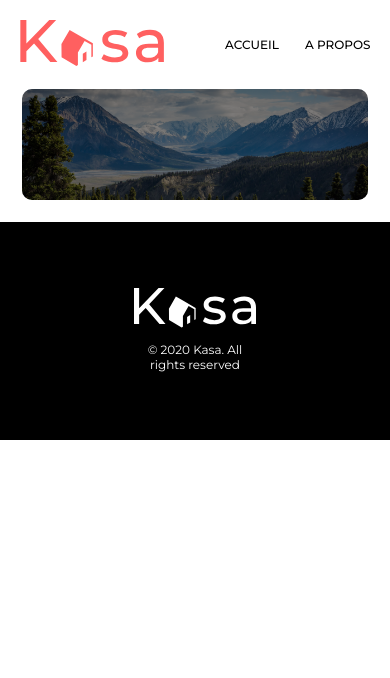
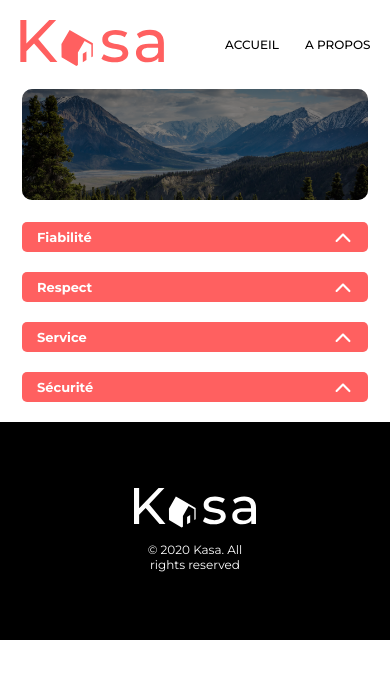
Before and after one commit to AlexiaA-J/kasa, a React (Create React App) app: page /about in a window 390 px wide. Shown: the top 678 px of the page. Built offline with nearby package versions, Linux system fonts and the light colour scheme.

Commit message:
Add Collapse to About page +style + responsive

```diff
--- /dev/null
+++ b/src/pages/About/__about.scss
@@ -0,0 +1,5 @@
+.about-collapses {
+    @media (min-width: $breakpoint) {
+        margin: 16px 0 8px 0;
+    }
+}
--- a/src/pages/About/index.jsx
+++ b/src/pages/About/index.jsx
@@ -1,4 +1,5 @@
 import Banner from "../../components/Banner"
+import Collapse from "../../components/Collapse"
 
 function About() {
     return (
@@ -6,6 +7,32 @@
             <Banner
                 className='about-banner'
             />
+            <div className="about-collapses">
+                <Collapse
+                    title='Fiabilité'
+                    text='Les annonces postées sur Kasa garantissent une fiabilité totale.
+                        Les photos sont conformes aux logements, et toutes les informations vérifiées par nos équipes.'
+                    />
+                <Collapse
+                    title='Respect'
+                    text='La bienveillance fait partie des valeurs fondatrices de Kasa.
+                        Tout comportement discriminatoire ou de perturbation du voisinage entraînera une exclusion de notre plateforme.'
+                    />
+                <Collapse
+                    title='Service'
+                    text='La bienveillance fait partie des valeurs fondatrices de Kasa.
+                        Tout comportement discriminatoire ou de perturbation du voisinage entraînera une exclusion de notre plateforme.'
+                    />
+                <Collapse
+                    title='Sécurité'
+                    text="La sécurité est la priorité de Kasa.
+                        Aussi bien pour nos hôtes que pour les voyageurs,
+                        chaque logement correspond aux critères de sécurité établis par nos services.
+                        En laissant une note aussi bien à l'hôte qu'au locataire,
+                        cela permet à nos équipes de vérifier que les standards sont bien respectés.
+                        Nous organisons également des ateliers sur la sécurité domestique pour nos hôtes."
+                    />
+            </div>
         </div>
     )
 }
```
